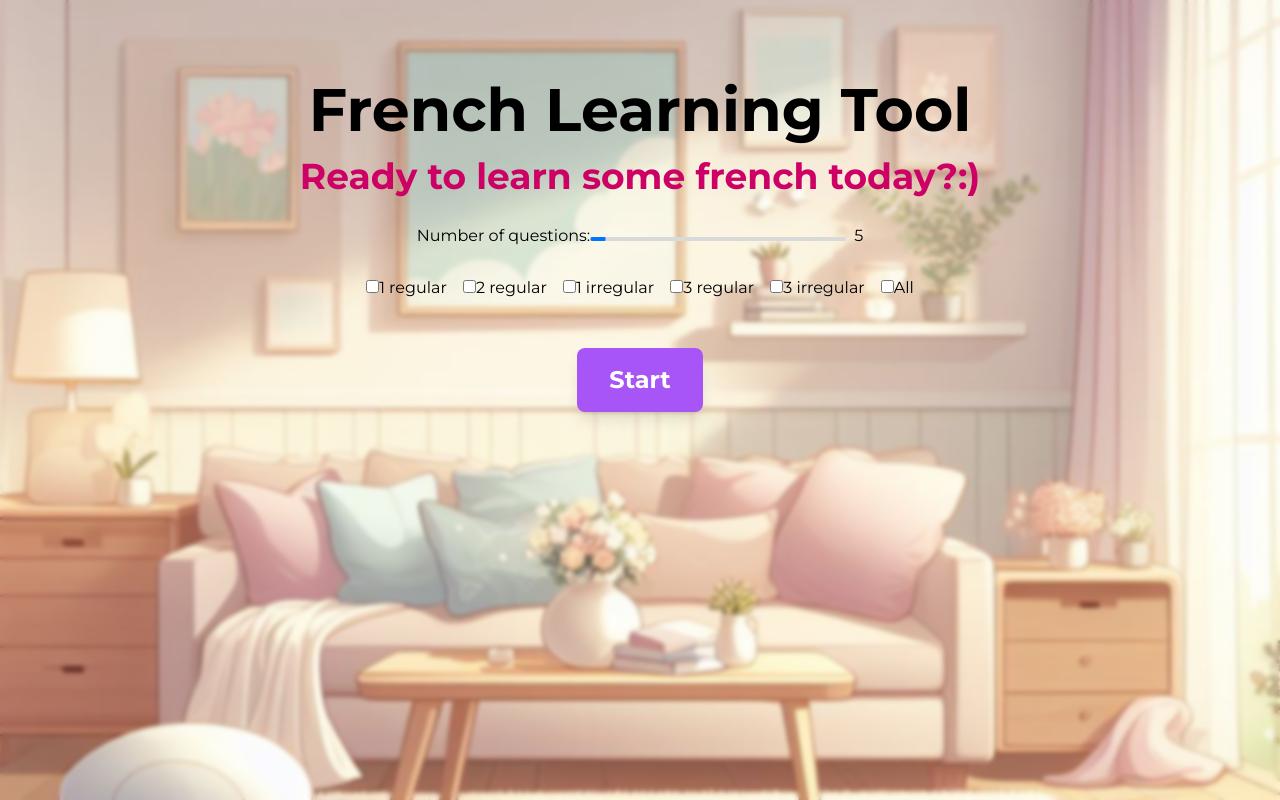
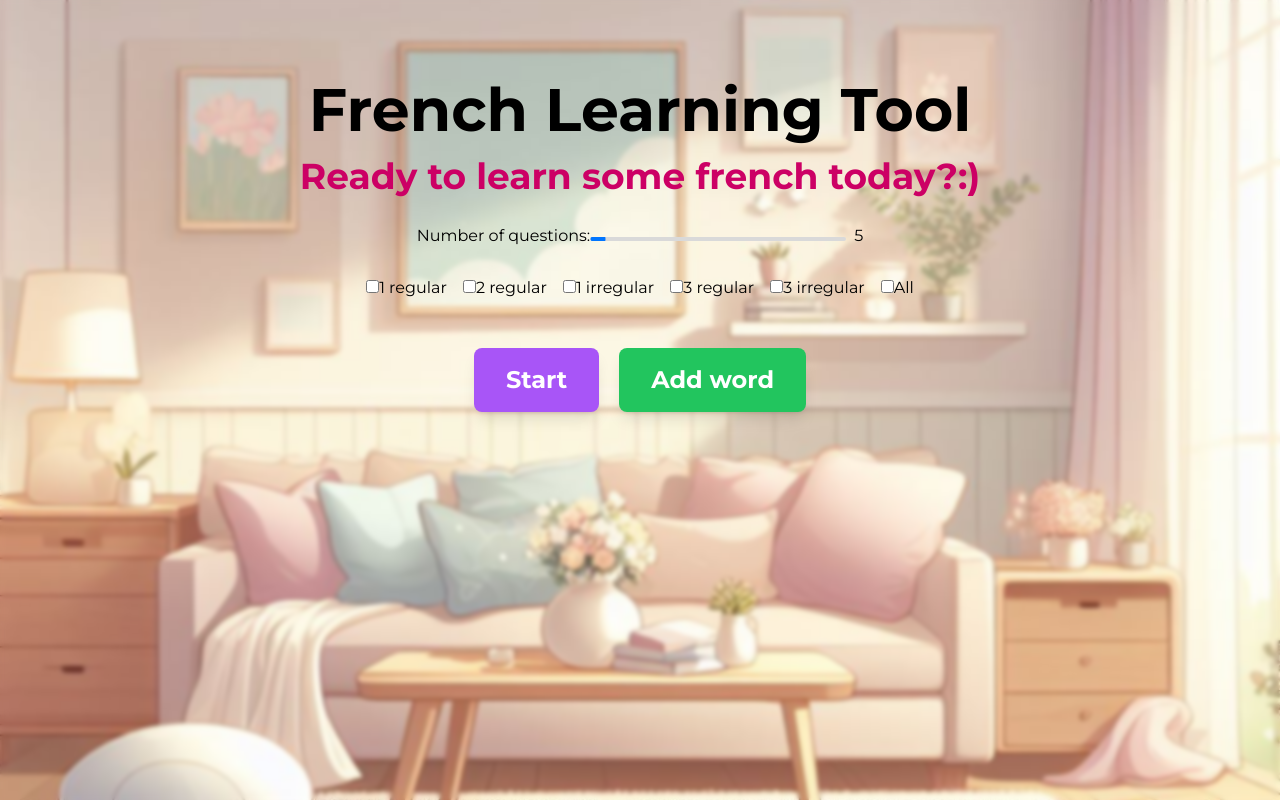
Before and after one commit to Stasnislau/words-learner, a React (Vite) app: page / in a window 1280 px wide. Built offline with nearby package versions, Linux system fonts and the light colour scheme.

Commit message:
Add validation for selecting topics and add "Add word" button

```diff
--- a/src/pages/home.tsx
+++ b/src/pages/home.tsx
@@ -66,10 +66,17 @@ const HomePage = () => {
                     <button
                         className={`${styles.purpleButton} px-8 py-4 text-white text-2xl rounded-lg shadow-lg`}
                         onClick={() => {
+                            if (selectedTopicsIds.length === 0) {
+                                alert('Please select at least one topic of minimum 5 words');
+                                return;
+                            }
                             navigate(`/game/${numberOfQuestions}?topics=${selectedTopicsIds.join(',')}`);
                         }}
                     >
                         Start
+                    </button>
+                    <button className={`${styles.greenButton} px-8 py-4 text-white text-2xl rounded-lg shadow-lg ml-5`}>
+                        Add word
                     </button>
                 </div>
             </div>
```
